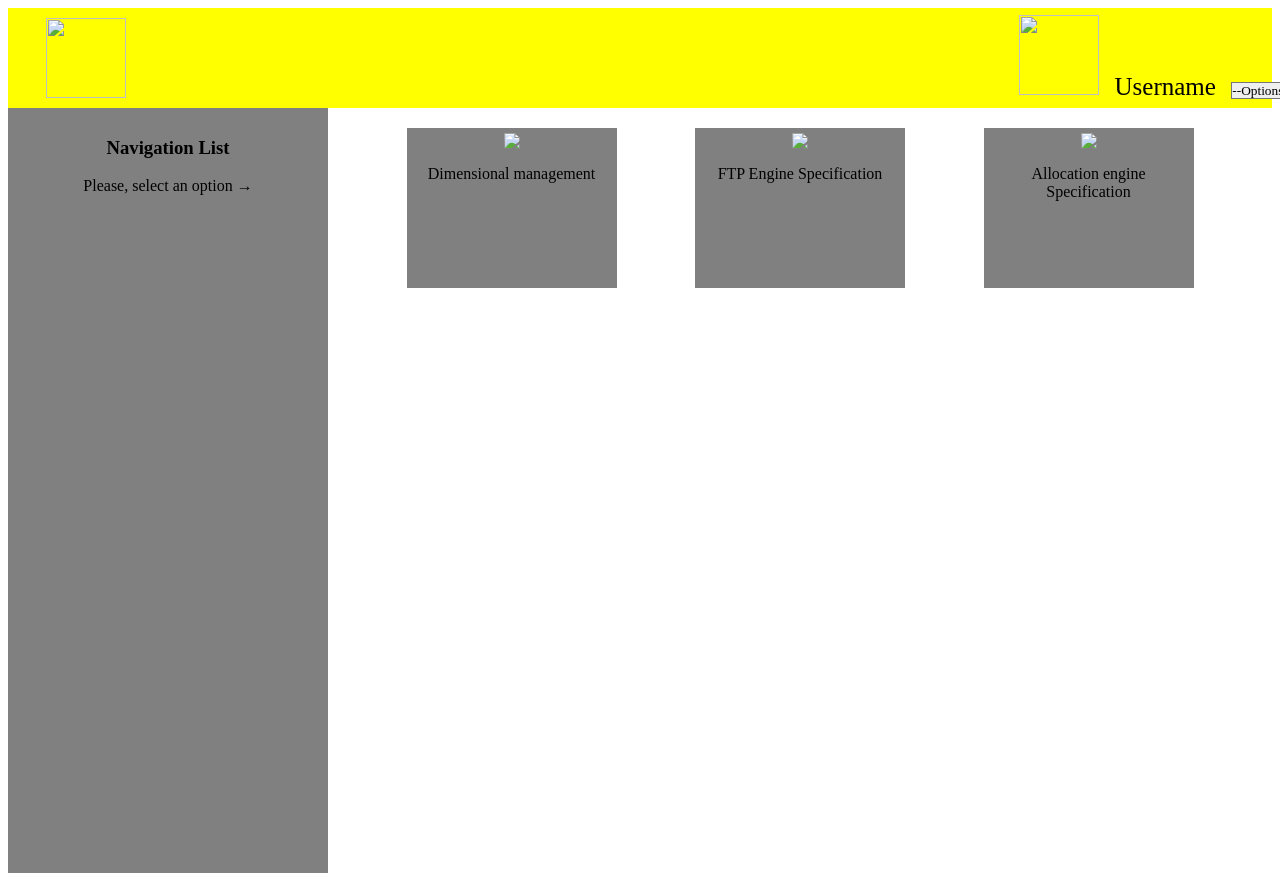
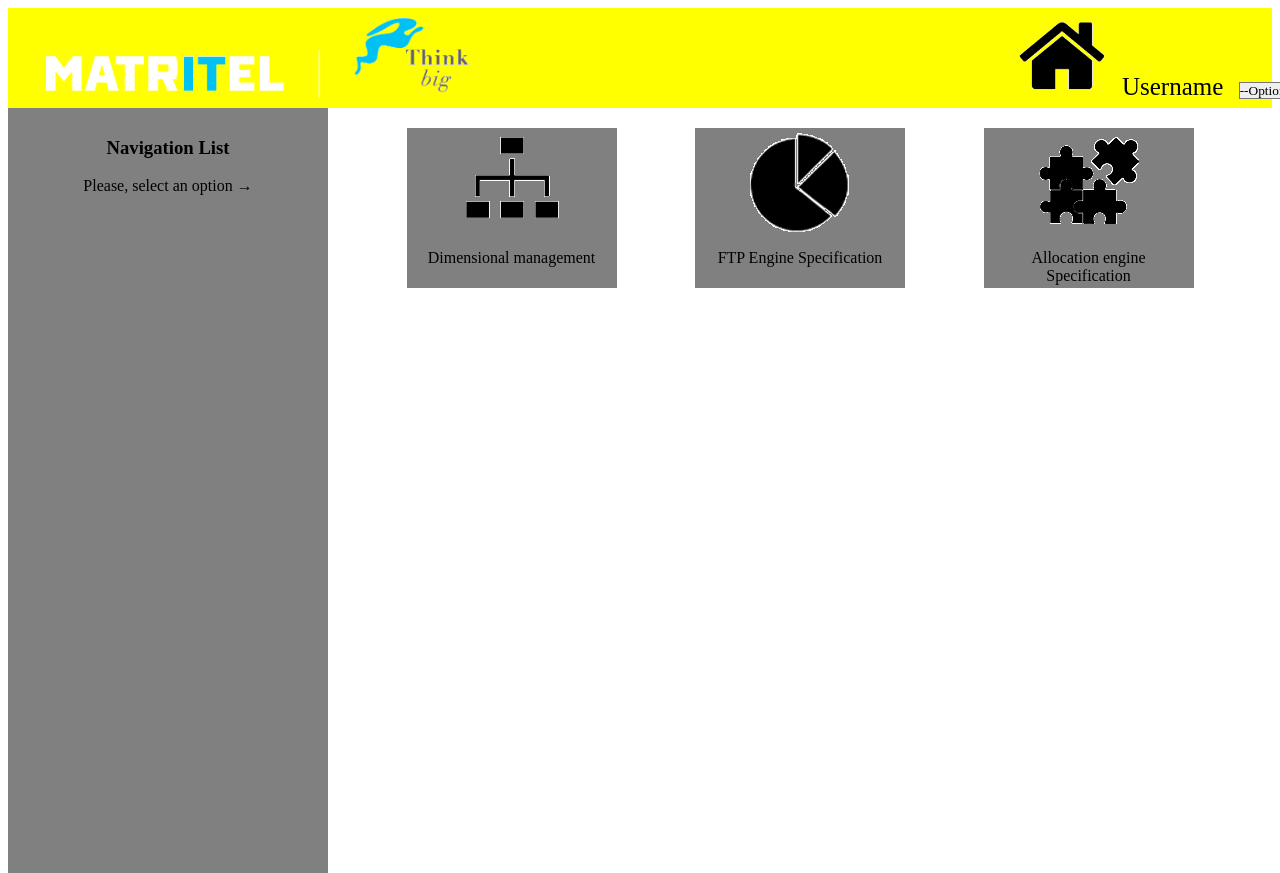
Before and after one commit to nabsabt/frontend_task, a plain HTML site: page index.html in a window 1280 px wide. Shown: the top 873 px of the page. Drawn offline with Linux system fonts and the light colour scheme.

Commit message:
moved 'source' file to the correct location, corrected image sources in index.html

```diff
--- a/index.html
+++ b/index.html
@@ -7,12 +7,12 @@
         <title>First Assignment</title>
     </head>
     <header>
-        <img id="icon_1" src="../matritel_logo.gif">
+        <img id="icon_1" src="source/matritel_logo.gif">
         <!--LOGIN Div
         -contains the Home Icon, Username and DropDown control panel-
         -->
         <div id="login">
-            <img  id="icon_home" src="../home_icon.gif">
+            <img  id="icon_home" src="source/home_icon.gif">
             <p id="userName">Username</p>
             <select name="root_dropdown" id="root_dropdown">
                 <option value="" disabled selected hidden>--Options--</option>
@@ -79,17 +79,17 @@
               -Every sub-div behaves as link, with an onclick event, calling a JS function
             -->
             <div class="management" style="cursor: pointer;" onclick="managementOn(); FTPEngineOff();allocationOff(); ">
-              <img id="relational_icon" src="../relational_icon.gif">
+              <img id="relational_icon" src="source/relational_icon.gif">
               <p class="menu_paragraphs"> Dimensional management</p>
             </div>
 
             <div class="management" style="cursor: pointer;" onclick="FTPEngineOn(); managementOff();allocationOff();">
-              <img id="piechart_logo" src="../piechart_icon.gif">
+              <img id="piechart_logo" src="source/piechart_icon.gif">
               <p class="menu_paragraphs">FTP Engine Specification</p>
             </div>
 
             <div class="management" style="cursor: pointer;" onclick="allocationOn(); managementOff();FTPEngineOff();">
-              <img id="puzzle_icon" src="../puzzle_icon.gif">
+              <img id="puzzle_icon" src="source/puzzle_icon.gif">
               <p class="menu_paragraphs">Allocation engine Specification</p>
             </div>
         </div>
```
Also changed, not shown: source/header_icon_1.gif (added), source/home_icon.gif (added), source/matritel_logo.gif (added), source/piechart_icon.gif (added), source/puzzle_icon.gif (added), source/relational_icon.gif (added), 2 other files.
